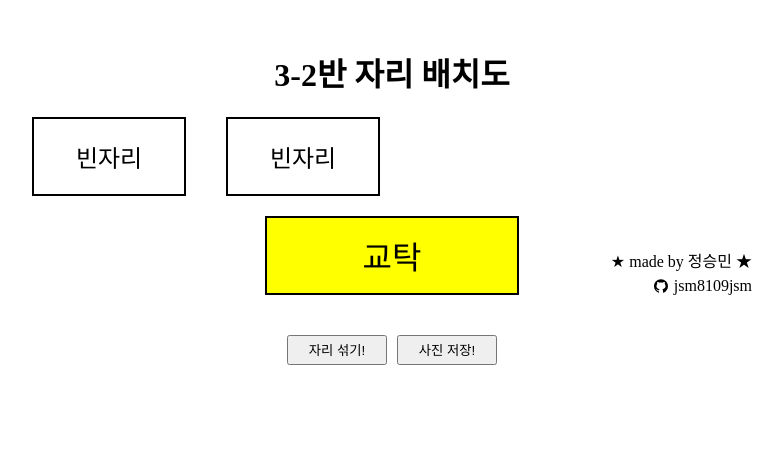
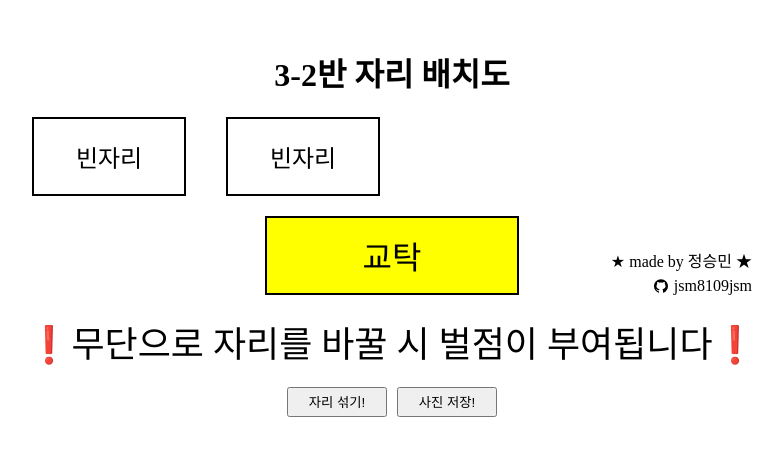
Before and after one commit to jsm8109jsm/seat-maker, a Next.js app: page / in a window 1280 px wide. Shown: the top 456 px of the page, without its empty margins (248-1030 px from the left). Built offline with nearby package versions, Linux system fonts and the light colour scheme; no server answers; the database is empty.

Commit message:
FEAT :: 경고 문구 삽입

```diff
--- a/pages/index.tsx
+++ b/pages/index.tsx
@@ -51,7 +51,6 @@ export default function Home() {
       { name: "빈자리" },
     ]);
   };
-
   useEffect(() => {
     (async () => {
       try {
@@ -130,6 +129,7 @@ export default function Home() {
             </span>
           </div>
         </div>
+        <div className={styles.warn}>❗️무단으로 자리를 바꿀 시 벌점이 부여됩니다❗️</div>
       </div>
       <div className={styles.buttons}>
         <button onClick={() => shuffleSeats()} className={styles.button}>
--- a/styles/Home.module.css
+++ b/styles/Home.module.css
@@ -75,8 +75,13 @@
   gap: 5px;
 }
 
-.github{
+.github {
   display: flex;
   align-items: center;
   gap: 5px;
 }
+
+.warn {
+  text-align: center;
+  font-size: 36px;
+}
```
